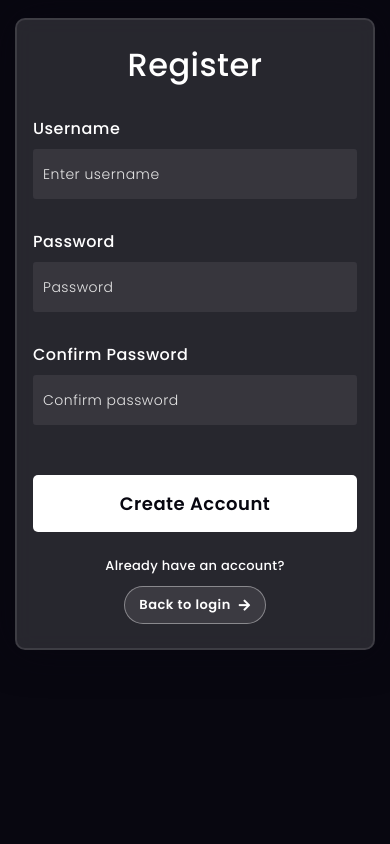
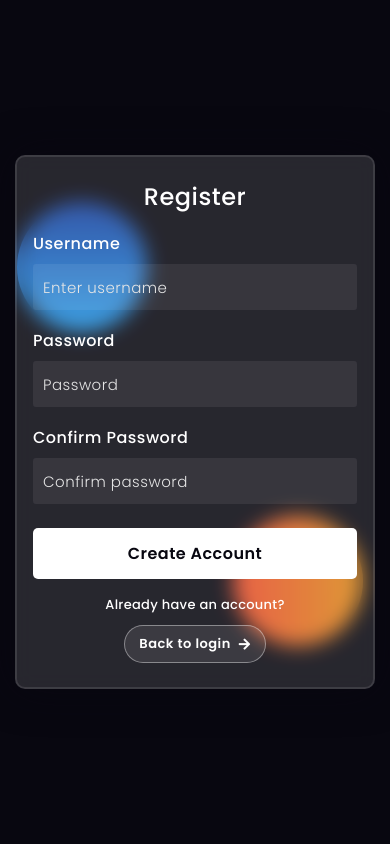
Before and after one commit to ISbunny/RonauzMatches, a Flask app: page /register in a window 390 px wide. Run offline with Flask 3, Linux system fonts and the light colour scheme.

Commit message:
some css tweak

```diff
--- a/ronauz_app/static/css/auth.css
+++ b/ronauz_app/static/css/auth.css
@@ -10,6 +10,7 @@ body {
   background-color: #080710;
   min-height: 100vh;
   overflow-x: hidden;
+  position: relative;
 }
 
 .background {
@@ -19,6 +20,7 @@ body {
   transform: translate(-50%, -50%);
   left: 50%;
   top: 50%;
+  z-index: 0;
 }
 
 .background .shape {
@@ -44,6 +46,8 @@ form {
   height: auto;
   width: 400px;
   max-width: calc(100vw - 32px);
+  max-height: calc(100dvh - 28px);
+  overflow-y: auto;
   background-color: rgba(255, 255, 255, 0.13);
   position: absolute;
   transform: translate(-50%, -50%);
@@ -54,6 +58,21 @@ form {
   border: 2px solid rgba(255, 255, 255, 0.1);
   box-shadow: 0 0 40px rgba(8, 7, 16, 0.6);
   padding: 50px 35px;
+  z-index: 1;
+}
+
+@media (max-height: 900px) {
+  form {
+    padding: 34px 24px;
+  }
+
+  label {
+    margin-top: 22px;
+  }
+
+  button {
+    margin-top: 32px;
+  }
 }
 
 @media (max-width: 768px) {
@@ -99,21 +118,35 @@ form {
 @media (max-width: 430px), (max-height: 760px) {
   body {
     min-height: 100dvh;
-    padding: 18px 0;
+    padding: 16px 0;
   }
 
   .background {
-    display: none;
+    width: 300px;
+    height: 380px;
+    opacity: 0.9;
+  }
+
+  .background .shape {
+    width: 130px;
+    height: 130px;
+  }
+
+  .shape:first-child {
+    left: -28px;
+    top: -30px;
+  }
+
+  .shape:last-child {
+    right: -18px;
+    bottom: -34px;
   }
 
   form {
-    position: relative;
-    left: auto;
-    top: auto;
-    transform: none;
-    margin: 0 auto;
-    width: calc(100vw - 24px);
+    width: calc(100vw - 22px);
     max-width: 360px;
+    max-height: calc(100dvh - 32px);
+    overflow-y: auto;
     padding: 24px 16px;
   }
 
@@ -246,3 +279,118 @@ button:hover {
   background-color: rgba(255, 190, 80, 0.3);
   border: 1px solid rgba(255, 190, 80, 0.5);
 }
+
+/* Keep responsive overrides at end so they are not overridden by base rules above. */
+@media (max-height: 900px) {
+  form {
+    padding: 34px 24px;
+  }
+
+  label {
+    margin-top: 22px;
+  }
+
+  button {
+    margin-top: 32px;
+  }
+}
+
+@media (max-width: 768px) {
+  .background {
+    width: 320px;
+    height: 420px;
+  }
+
+  .background .shape {
+    width: 150px;
+    height: 150px;
+  }
+
+  .shape:first-child {
+    left: -40px;
+    top: -40px;
+  }
+
+  .shape:last-child {
+    right: -20px;
+    bottom: -50px;
+  }
+
+  form {
+    width: min(400px, calc(100vw - 28px));
+    padding: 34px 22px;
+  }
+
+  form h3 {
+    font-size: 28px;
+    line-height: 36px;
+  }
+
+  label {
+    margin-top: 22px;
+  }
+
+  button {
+    margin-top: 34px;
+  }
+}
+
+@media (max-width: 430px), (max-height: 760px) {
+  body {
+    min-height: 100dvh;
+    padding: 16px 0;
+  }
+
+  .background {
+    width: 300px;
+    height: 380px;
+    opacity: 0.9;
+  }
+
+  .background .shape {
+    width: 130px;
+    height: 130px;
+  }
+
+  .shape:first-child {
+    left: -28px;
+    top: -30px;
+  }
+
+  .shape:last-child {
+    right: -18px;
+    bottom: -34px;
+  }
+
+  form {
+    width: calc(100vw - 22px);
+    max-width: 360px;
+    max-height: calc(100dvh - 32px);
+    overflow-y: auto;
+    padding: 24px 16px;
+  }
+
+  form h3 {
+    font-size: 24px;
+    line-height: 32px;
+  }
+
+  label {
+    margin-top: 18px;
+  }
+
+  input {
+    height: 46px;
+    font-size: 15px;
+  }
+
+  button {
+    margin-top: 24px;
+    font-size: 16px;
+    padding: 13px 0;
+  }
+
+  .switch-link {
+    margin-top: 16px;
+  }
+}
```
